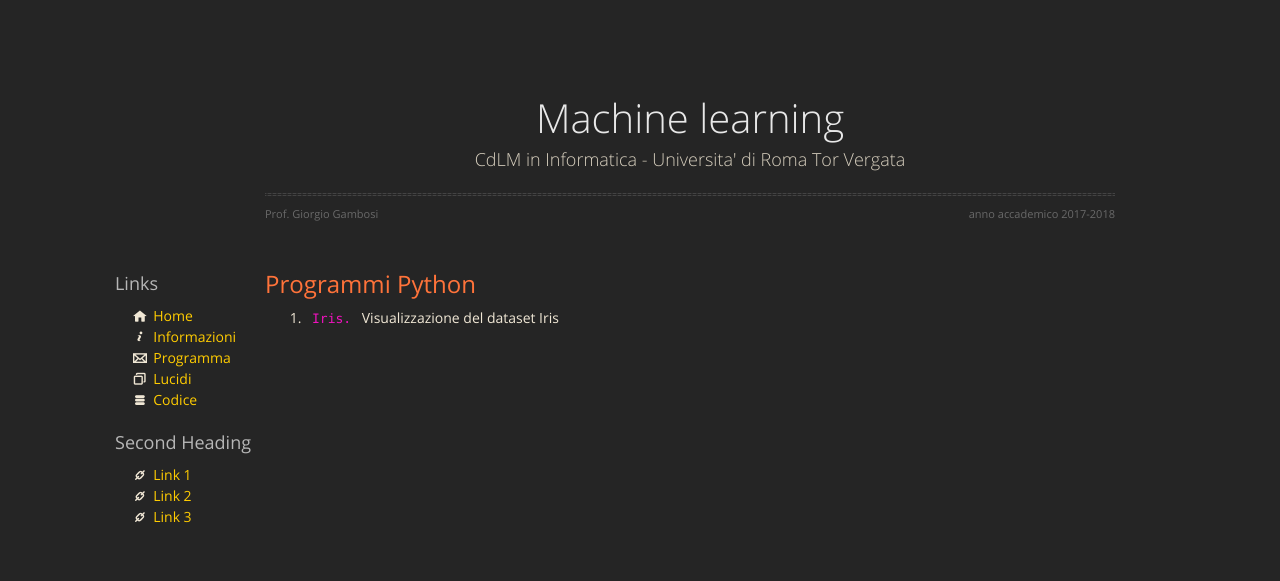
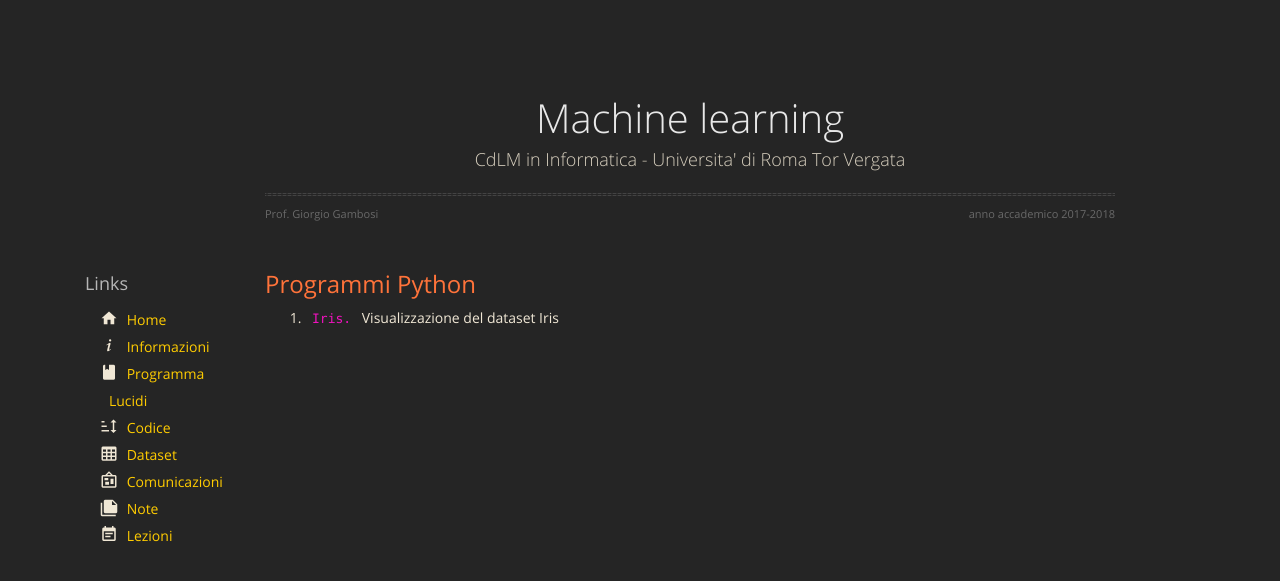
Before and after one commit to tvml/ml2526, a Jekyll site: the page built from codici.md, in a window 1280 px wide. Shown: the top 581 px of the page. Built offline with Jekyll 4.4.1, drawn with Linux system fonts in a browser that asks for light colours; nearby versions of some CDN libraries; library files that are not in the unit come from our copies; our own code applies the rules of GitHub Pages for plain Markdown files.

Commit message:
Menu completed

```diff
--- a/_config.yml
+++ b/_config.yml
@@ -13,7 +13,7 @@ baseurl: /ml1718
 permalink: pretty
 
 # How many articles do you wish to appear on the front page:
-paginate: 3
+#paginate: 3
 
 # Exclude metadata and development time dependencies (like Grunt plugins)
 exclude: [README.markdown, package.json, grunt.js, Gruntfile.js, Gruntfile.coffee, node_modules]
--- a/_layouts/default.html
+++ b/_layouts/default.html
@@ -13,6 +13,9 @@
     <link rel="alternate" type="application/rss+xml" title="RSS Feed" href="{{site.baseurl}}/feed.xml" />
     <link rel="stylesheet" href="{{site.baseurl}}/resources/fontello/css/fontello.css">
     <link rel="stylesheet" href="{{site.baseurl}}/resources/fontello/css/animation.css">
+    <link rel="stylesheet" href="https://fonts.googleapis.com/icon?family=Material+Icons">
+
+    <link href="{{site.baseurl}}/assets/css/materialdesignicons.min.css" media="all" rel="stylesheet" type="text/css" />
 
   </head>
   <body>
@@ -33,18 +36,15 @@
           <nav>
             <h3>Links</h3>
             <ul>
-                <li><i class="icon-home"></i>   <a href="{{site.baseurl}}/">Home</a></li>
-                <li><i class="icon-info"></i>   <a href="{{site.baseurl}}/">Informazioni</a></li>
-                <li><i class="icon-mail"></i>   <a href="{{site.baseurl}}/programma">Programma</a></li>
-                <li><i class="icon-popup"></i>     <a href="{{site.baseurl}}/lucidi">Lucidi</a></li>
-                <li><i class="icon-list"></i>    <a href="{{site.baseurl}}/codici">Codice</a></li>
-            </ul>
-
-            <h3>Second Heading</h3>
-            <ul>
-                <li><i class="icon-link"></i>   <a href="#">Link 1</a></li>
-                <li><i class="icon-link"></i>   <a href="#">Link 2</a></li>
-                <li><i class="icon-link"></i>   <a href="#">Link 3</a></li>
+                <li><i class="mdi mdi-home" style="font-size:18px; margin-right: 5px;"></i>   <a href="{{site.baseurl}}/">Home</a></li>
+                <li><i class="mdi mdi-information-variant" style="font-size:18px; margin-right: 5px;"></i>   <a href="{{site.baseurl}}/">Informazioni</a></li>
+                <li><i class="mdi mdi-book" style="font-size:18px; margin-right: 5px;"></i>   	<a href="{{site.baseurl}}/programma">Programma</a></li>
+                <li><i class="mdi mdi-library-books" style="font-size:18px; margin-right: 9px;"></i><a href="{{site.baseurl}}/lucidi">Lucidi</a></li>
+                <li><i class="mdi mdi-sort" style="font-size:18px; margin-right: 5px;"></i>		<a href="{{site.baseurl}}/codici">Codice</a></li>
+            <li><i class="mdi mdi-table-large" style="font-size:18px; margin-right: 5px;"></i>	<a href="{{site.baseurl}}/dataset">Dataset</a></li>
+            <li><i class="mdi mdi-bulletin-board" style="font-size:18px; margin-right: 5px;"></i>	<a href="{{site.baseurl}}/comunicazioni">Comunicazioni</a></li>
+            <li><i class="mdi mdi-note-multiple" style="font-size:18px; margin-right: 5px;"></i>	<a href="{{site.baseurl}}/note">Note</a></li>
+            <li><i class="mdi mdi-calendar-text" style="font-size:18px; margin-right: 5px;"></i>	<a href="{{site.baseurl}}/lezioni">Lezioni</a></li>
             </ul>
         </nav>
 
--- a/assets/css/style.scss
+++ b/assets/css/style.scss
@@ -84,9 +84,11 @@ main {
 
 nav {
 	float: left;
-	width: 130px;
-	min-width: 130px;
+	width: 150px;
+	min-width: 150px;
 	margin-right: 20px;
+	margin-left: -30px;
+	vertical-align:baseline;
 }
 
 
@@ -98,6 +100,10 @@ nav a:hover {
 nav li {
     margin-left: -25px;
     list-style: none;
+}
+
+.nav-text {
+    vertical-align:middle;
 }
 
 
@@ -175,6 +181,14 @@ color:#F012BE;
 color:#696969;
 }
 
+.datalink {
+color:#7Dc190;
+}
+
+.datalink:hover {
+color:#696969;
+}
+
 .alert {
 color:#4682B4;
 }
```
Also changed, not shown: index.md (+2 -0 lines), lucidi.md (+1 -1 lines), 6 other files.
